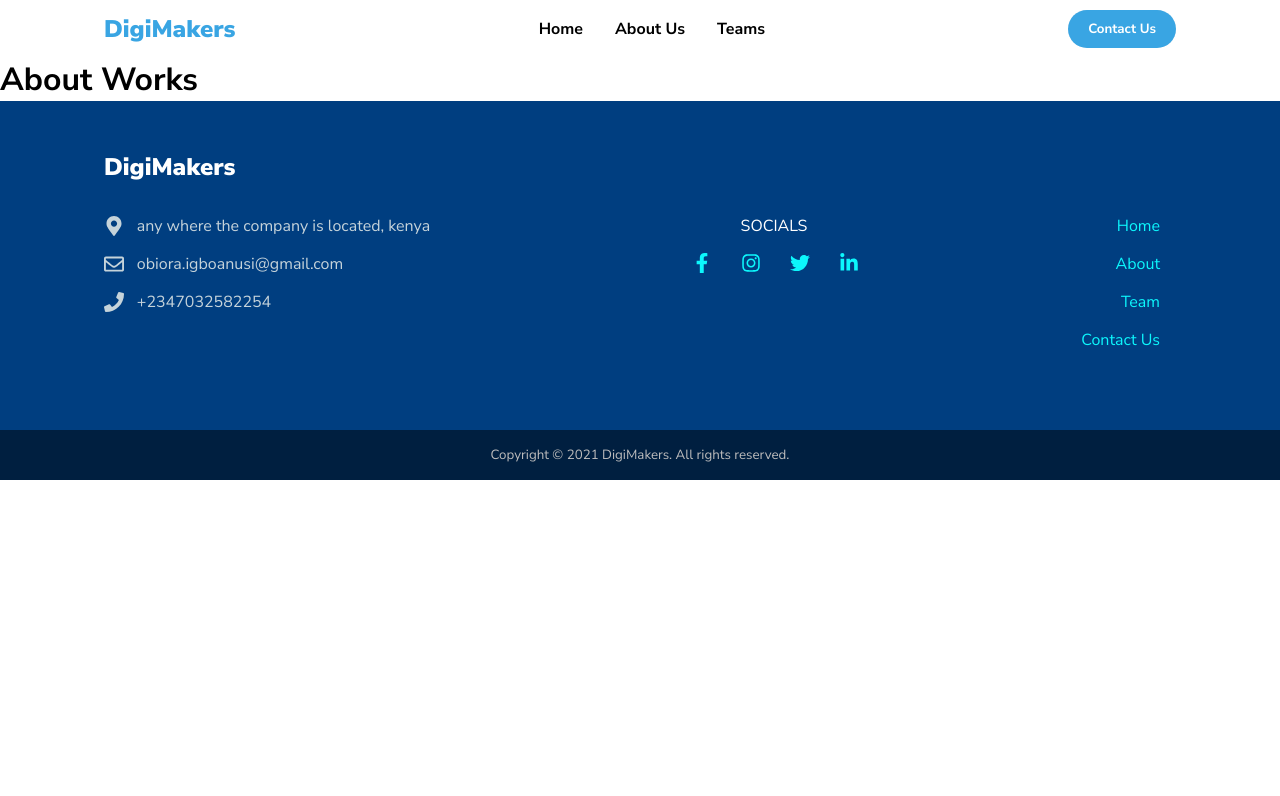
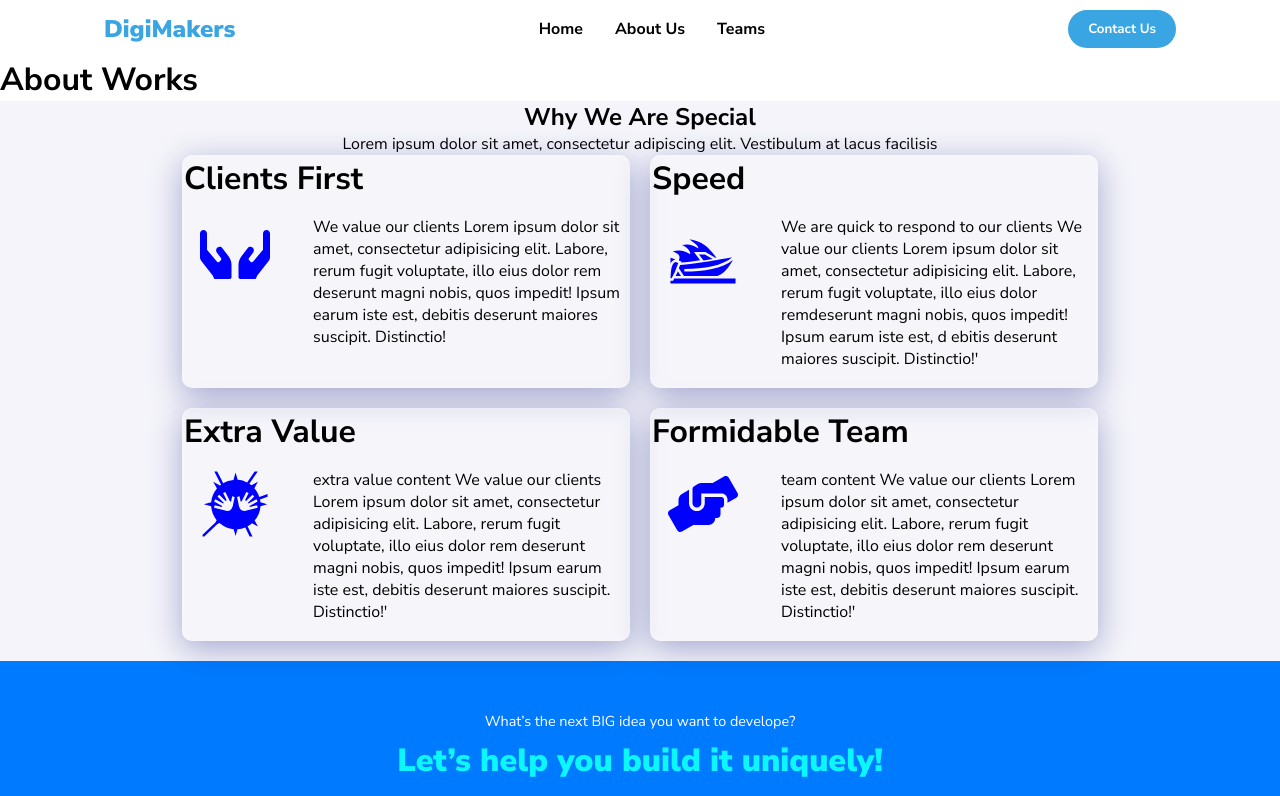
Before and after one commit to Luxt-Tech-JavaScript-Peer2/Digimakers-Landing-Page, a React (Create React App) app: page /about in a window 1280 px wide. Shown: the top 796 px of the page. Built offline with nearby package versions, Linux system fonts and the light colour scheme.

Commit message:
first comit after adding the why we are special component

```diff
--- a/package.json
+++ b/package.json
@@ -10,6 +10,7 @@
     "react": "^17.0.1",
     "react-dom": "^17.0.1",
     "react-elastic-carousel": "^0.11.1",
+    "react-icons": "^4.2.0",
     "react-router-dom": "^5.2.0",
     "react-scripts": "4.0.0",
     "styled-components": "^5.2.1",
--- /dev/null
+++ b/src/Components/WhyWeAreSpecial.js
@@ -0,0 +1,38 @@
+import React from 'react'
+import componentContent from './whywearespeciallarray'
+
+import '../styles/WhyWeAreSpecial.css'
+class WhyWeAreSpecial extends React.Component{
+    render(){
+        return(
+            <div className='wrapper1'>
+                <div className="content">
+                    <h3>Why We Are Special</h3>
+                    <p>
+                        Lorem ipsum dolor sit amet, consectetur adipiscing elit. Vestibulum at lacus facilisis
+                    </p>
+                </div>
+
+                <div className="gridContainer">
+                    {
+                        componentContent.map(function(content, index){
+                            return (
+                            <div key={index}>
+                                <h1> {content.title}</h1>
+                                <div className='innerGrid'>
+                                    <div className='svgContainer'>
+                                        <span>{content.image}</span>
+                                    </div>
+                                    <div className='innerContainer'>
+                                        <p>{content.message}</p>
+                                    </div>
+                                </div>
+                            </div>
+                        )})
+                    }
+                </div>
+            </div>
+        )
+    }
+}
+export default WhyWeAreSpecial;
--- /dev/null
+++ b/src/Components/whywearespeciallarray.js
@@ -0,0 +1,53 @@
+import { FaHands } from 'react-icons/fa';
+import { GiSpeedBoat } from 'react-icons/gi';
+import { GiGlowingHands } from 'react-icons/gi';
+import { FaHandsHelping } from 'react-icons/fa';
+
+const clientImage= <FaHands color='blue' size={70}/>
+const speedImage= <GiSpeedBoat color="blue" size={70}/>
+const valueImage= <GiGlowingHands color="blue" size={70}/>
+const teamImage= <FaHandsHelping color="blue" size={70}/>
+
+let messageToTheClient= 'We value our clients Lorem ipsum dolor sit amet, \
+                          consectetur adipisicing elit. Labore, rerum fugit voluptate, illo eius dolor \
+                           rem deserunt magni nobis, quos impedit! Ipsum earum iste est, \
+                           debitis deserunt maiores suscipit. Distinctio!'
+
+let speedContent="We are quick to respond to our clients We value our clients Lorem ipsum dolor sit amet, \
+                 consectetur adipisicing elit. Labore, rerum fugit voluptate, illo eius dolor \
+                 remdeserunt magni nobis, quos impedit! Ipsum earum iste est, \
+                   d ebitis deserunt maiores suscipit. Distinctio!'"
+
+let extraValueContent="extra value content We value our clients Lorem ipsum dolor sit amet, \
+                    consectetur adipisicing elit. Labore, rerum fugit voluptate, illo eius dolor \
+                    rem deserunt magni nobis, quos impedit! Ipsum earum iste est, \
+                     debitis deserunt maiores suscipit. Distinctio!'"
+let teamContent="team content  We value our clients Lorem ipsum dolor sit amet, \
+                 consectetur adipisicing elit. Labore, rerum fugit voluptate, illo eius dolor \
+                  rem deserunt magni nobis, quos impedit! Ipsum earum iste est, \
+                  debitis deserunt maiores suscipit. Distinctio!'"
+
+let componentContent= [
+    {
+        title:"Clients First",
+        image:clientImage,
+        message:messageToTheClient
+    },
+    {
+        title:"Speed",
+        image: speedImage,
+        message: speedContent
+    },
+    {
+        title: "Extra Value",
+        image: valueImage,
+        message: extraValueContent
+    },
+    {
+        title: "Formidable Team",
+        image:teamImage,
+        message:teamContent
+    }
+
+]
+export default componentContent;
--- a/src/components/pages/About.js
+++ b/src/components/pages/About.js
@@ -1,10 +1,15 @@
 import React, { Component } from 'react'
+import WhyWeAreSpecial from '../WhyWeAreSpecial'
+import CallToAction from '../CallToAction'
 
 export default class About extends Component {
   render() {
     return (
       <div>
         <h1>About Works</h1>
+        <WhyWeAreSpecial/>
+        <CallToAction/>
+
       </div>
     )
   }
--- /dev/null
+++ b/src/styles/WhyWeAreSpecial.css
@@ -0,0 +1,77 @@
+
+*{
+    box-sizing: border-box;
+}
+.wrapper1{
+    padding-bottom:20px;
+    background-color: rgb(244, 244, 250);
+
+}
+.content{
+    text-align: center;
+}
+.gridContainer{
+    display:grid;
+    grid-template-columns: 35% 35%;
+    grid-gap:20px;
+    justify-content: center;
+    align-content: center;
+
+}
+.gridContainer>div{
+    background: rgba( 255, 255, 255, 0.15 );
+    box-shadow: 0 8px 32px 0 rgba( 31, 38, 135, 0.37 );
+    backdrop-filter: blur( 0.0px );
+    -webkit-backdrop-filter: blur( 0.0px );
+    border-radius: 10px;
+    border: 2px solid rgba( 255, 255, 255, 0.18 );
+
+    /*background-color: rgb(172, 202, 236);
+    padding:10px;
+    border-radius:5px;*/
+}
+.innerGrid{
+    display: grid;
+    grid-template-columns:25% 75% ;
+    grid-gap:10px;
+    padding:16px;
+}
+.innerContent{
+    display:flex;
+    justify-content: center;
+    align-content: center;
+}
+.svgContainer{
+    size:100px;
+}
+@media only screen and ( max-width:1140px){
+    .gridContainer{
+        grid-template-columns:40% 40%;
+    }
+
+}
+@media only screen and (max-width:950px){
+    .gridContainer{
+        grid-template-columns: 47% 47%;
+    }
+    .innerGrid{
+        padding:5px;
+    }
+}
+@media only screen and (max-width:750px){
+    .gridContainer{
+        grid-template-columns: 50% 50%;
+        grid-gap:10px;
+    }
+
+}
+@media only screen and (max-width:600px){
+    .gridContainer{
+        grid-template-columns: 75%;
+    }
+}
+@media only screen and (max-width:380px){
+    .gridContainer{
+        grid-template-columns: 100%;
+    }
+}
```
Also changed, not shown: 1 other file (tests, documents, lock files or other folders).
